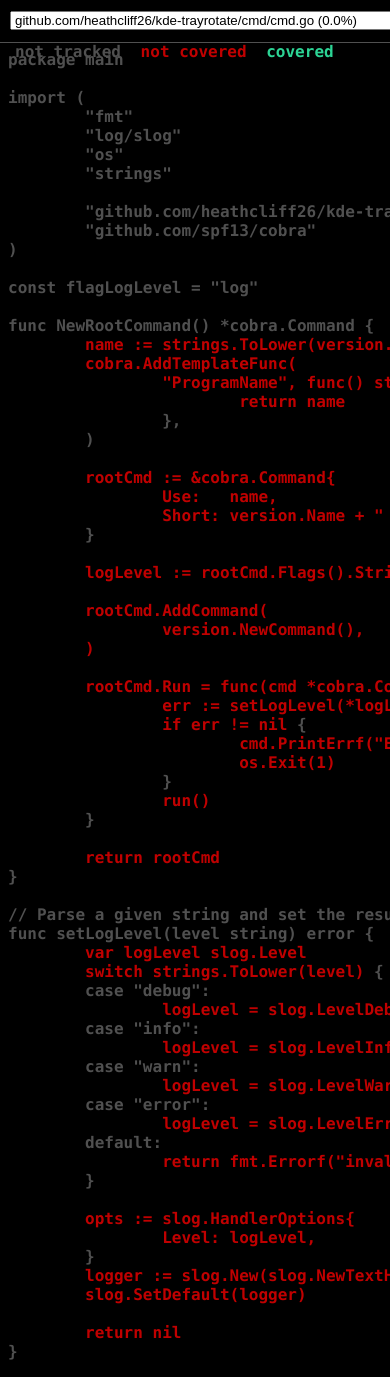
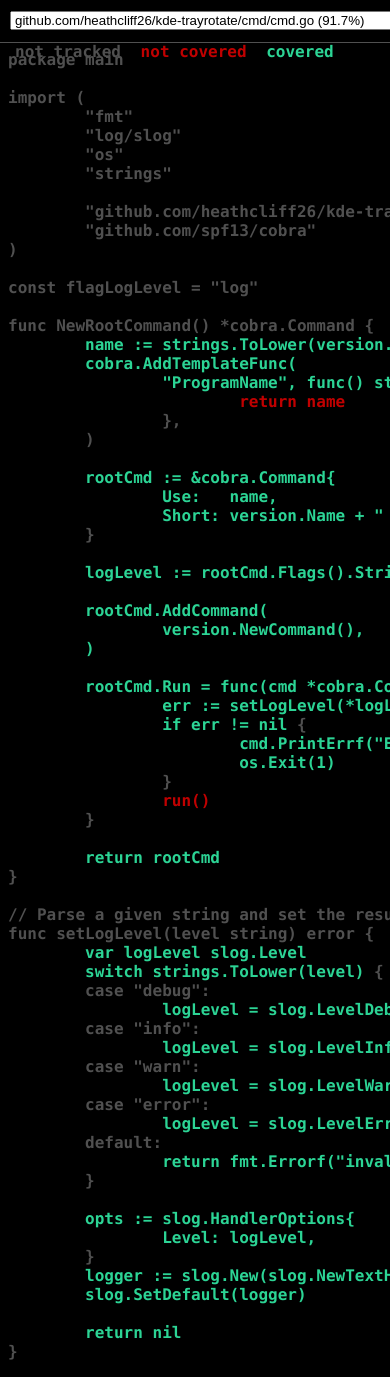
Before and after one commit to heathcliff26/kde-trayrotate, a plain HTML site: page index.html in a window 390 px wide. Shown: the top 1377 px of the page. Drawn offline with Linux system fonts and the light colour scheme.

Commit message:
Updated go coverprofiles
Commit: f9ce6fbd6d929005fdc0ec1846ae01d8c12c0cd6

```diff
--- a/index.html
+++ b/index.html
@@ -55,11 +55,11 @@
 			<div id="nav">
 				<select id="files">
 
-				<option value="file0">github.com/heathcliff26/kde-trayrotate/cmd/cmd.go (0.0%)</option>
+				<option value="file0">github.com/heathcliff26/kde-trayrotate/cmd/cmd.go (91.7%)</option>
 
 				<option value="file1">github.com/heathcliff26/kde-trayrotate/cmd/main.go (0.0%)</option>
 
-				<option value="file2">github.com/heathcliff26/kde-trayrotate/cmd/tray.go (0.0%)</option>
+				<option value="file2">github.com/heathcliff26/kde-trayrotate/cmd/tray.go (15.9%)</option>
 
 				<option value="file3">github.com/heathcliff26/kde-trayrotate/pkg/autostart/autostart.go (76.0%)</option>
 
@@ -94,59 +94,59 @@ import (
 const flagLogLevel = "log"
 
 func NewRootCommand() *cobra.Command {
-        <span class="cov0" title="0">name := strings.ToLower(version.Name)
+        <span class="cov8" title="1">name := strings.ToLower(version.Name)
         cobra.AddTemplateFunc(
                 "ProgramName", func() string </span>{
                         <span class="cov0" title="0">return name
 </span>                },
         )
 
-        <span class="cov0" title="0">rootCmd := &amp;cobra.Command{
+        <span class="cov8" title="1">rootCmd := &amp;cobra.Command{
                 Use:   name,
                 Short: version.Name + " toggle auto rotate from the system tray",
 </span>        }
 
-        <span class="cov0" title="0">logLevel := rootCmd.Flags().StringP(flagLogLevel, "l", "info", "Set the log level")
+        <span class="cov8" title="1">logLevel := rootCmd.Flags().StringP(flagLogLevel, "l", "info", "Set the log level")
 </span>
-        <span class="cov0" title="0">rootCmd.AddCommand(
+        <span class="cov8" title="1">rootCmd.AddCommand(
                 version.NewCommand(),
         )
 </span>
-        <span class="cov0" title="0">rootCmd.Run = func(cmd *cobra.Command, _ []string) </span>{
-                <span class="cov0" title="0">err := setLogLevel(*logLevel)
+        <span class="cov8" title="1">rootCmd.Run = func(cmd *cobra.Command, _ []string) </span>{
+                <span class="cov8" title="1">err := setLogLevel(*logLevel)
                 if err != nil </span>{
-                        <span class="cov0" title="0">cmd.PrintErrf("Error: %v\n", err)
+                        <span class="cov8" title="1">cmd.PrintErrf("Error: %v\n", err)
                         os.Exit(1)
 </span>                }
                 <span class="cov0" title="0">run()</span>
         }
 
-        <span class="cov0" title="0">return rootCmd</span>
+        <span class="cov8" title="1">return rootCmd</span>
 }
 
 // Parse a given string and set the resulting log level
 func setLogLevel(level string) error {
-        <span class="cov0" title="0">var logLevel slog.Level
+        <span class="cov8" title="1">var logLevel slog.Level
         switch strings.ToLower(level) </span>{
         case "debug":
-                <span class="cov0" title="0">logLevel = slog.LevelDebug</span>
+                <span class="cov8" title="1">logLevel = slog.LevelDebug</span>
         case "info":
-                <span class="cov0" title="0">logLevel = slog.LevelInfo</span>
+                <span class="cov8" title="1">logLevel = slog.LevelInfo</span>
         case "warn":
-                <span class="cov0" title="0">logLevel = slog.LevelWarn</span>
+                <span class="cov8" title="1">logLevel = slog.LevelWarn</span>
         case "error":
-                <span class="cov0" title="0">logLevel = slog.LevelError</span>
+                <span class="cov8" title="1">logLevel = slog.LevelError</span>
         default:
-                <span class="cov0" title="0">return fmt.Errorf("invalid log level '%s'", level)</span>
+                <span class="cov8" title="1">return fmt.Errorf("invalid log level '%s'", level)</span>
         }
 
-        <span class="cov0" title="0">opts := slog.HandlerOptions{
+        <span class="cov8" title="1">opts := slog.HandlerOptions{
                 Level: logLevel,
 </span>        }
-        <span class="cov0" title="0">logger := slog.New(slog.NewTextHandler(os.Stdout, &amp;opts))
+        <span class="cov8" title="1">logger := slog.New(slog.NewTextHandler(os.Stdout, &amp;opts))
         slog.SetDefault(logger)
 </span>
-        <span class="cov0" title="0">return nil</span>
+        <span class="cov8" title="1">return nil</span>
 }
 </pre>
 
@@ -198,29 +198,8 @@ func onReady() {
         <span class="cov0" title="0">systraySetDefault()
 </span>
         <span class="cov0" title="0">mAutostart := systray.AddMenuItemCheckbox("Autostart", "Start on login", autostart.IsEnabled())
-        go func() </span>{
-                <span class="cov0" title="0">for </span>{
-                        <span class="cov0" title="0">&lt;-mAutostart.ClickedCh
-                        if mAutostart.Checked() </span>{
-                                <span class="cov0" title="0">err := autostart.Disable()
-                                if err != nil </span>{
-                                        <span class="cov0" title="0">slog.Error("Failed to disable autostart", "error", err)
-</span>                                }
-                        } else {
-                                <span class="cov0" title="0">err := autostart.Enable()
-                                if err != nil </span>{
-                                        <span class="cov0" title="0">slog.Error("Failed to enable autostart", "error", err)
-</span>                                }
-                        }
-
-                        <span class="cov0" title="0">if autostart.IsEnabled() </span>{
-                                <span class="cov0" title="0">mAutostart.Check()
-</span>                        } else {
-                                <span class="cov0" title="0">mAutostart.Uncheck()
-</span>                        }
-                }
-        }()
-
+        go toggleAutostartLoop(mAutostart)
+</span>
         <span class="cov0" title="0">mQuit := systray.AddMenuItem("Quit", "Quit the app")
         go func() </span>{
                 <span class="cov0" title="0">&lt;-mQuit.ClickedCh
@@ -242,6 +221,33 @@ func onReady() {
 func onExit() {
         <span class="cov0" title="0">close(exit)
 </span>}
+
+func toggleAutostartLoop(mAutostart *systray.MenuItem) {
+        <span class="cov8" title="1">for </span>{
+                <span class="cov8" title="1">select </span>{
+                case &lt;-mAutostart.ClickedCh:<span class="cov8" title="1"></span>
+                case &lt;-exit:
+                        <span class="cov8" title="1">return</span>
+                }
+                <span class="cov8" title="1">if mAutostart.Checked() </span>{
+                        <span class="cov8" title="1">err := autostart.Disable()
+                        if err != nil </span>{
+                                <span class="cov0" title="0">slog.Error("Failed to disable autostart", "error", err)
+</span>                        }
+                } else {
+                        <span class="cov8" title="1">err := autostart.Enable()
+                        if err != nil </span>{
+                                <span class="cov0" title="0">slog.Error("Failed to enable autostart", "error", err)
+</span>                        }
+                }
+
+                <span class="cov8" title="1">if autostart.IsEnabled() </span>{
+                        <span class="cov8" title="1">mAutostart.Check()
+</span>                } else {
+                        <span class="cov8" title="1">mAutostart.Uncheck()
+</span>                }
+        }
+}
 
 func systraySetDefault() {
         <span class="cov0" title="0">systray.SetIcon(resources.Icon)
```
